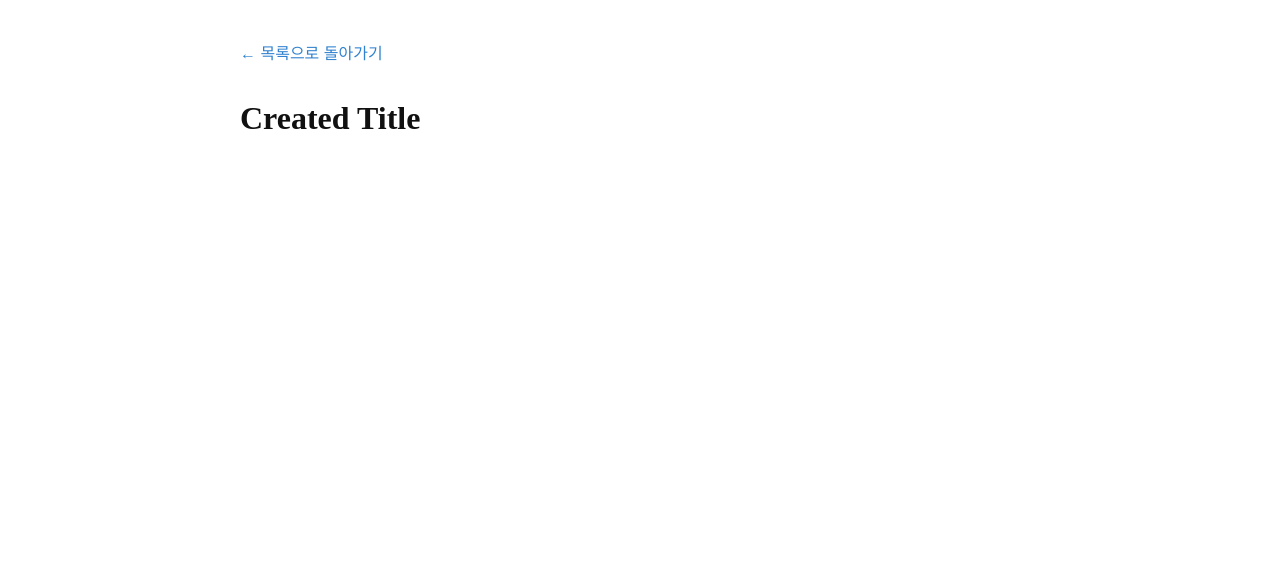
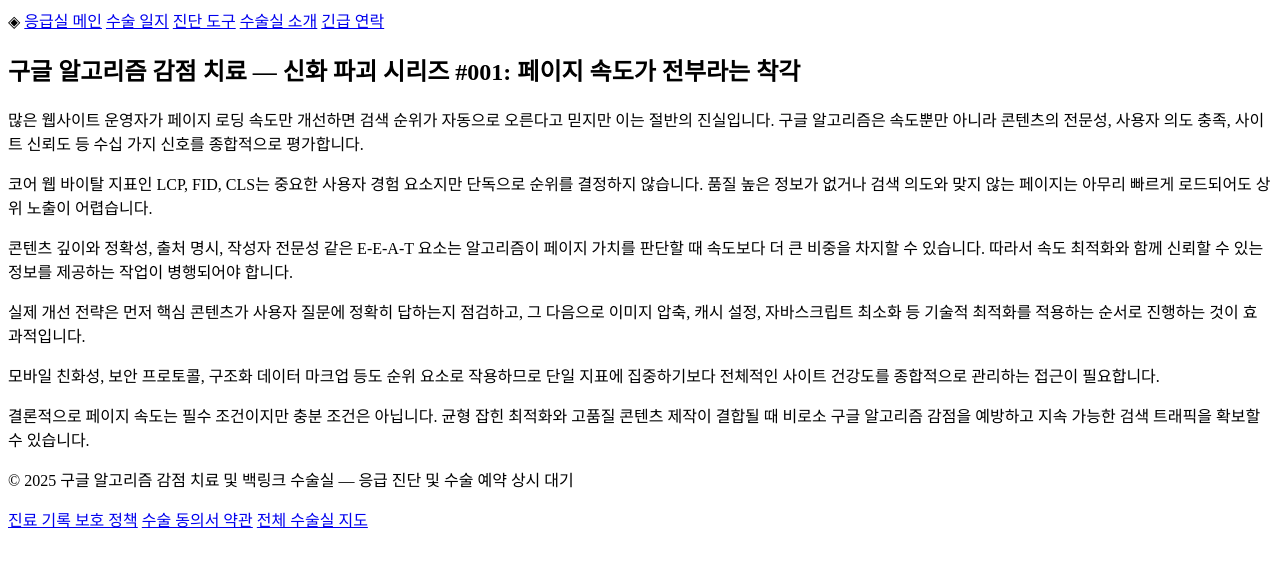
Before and after one commit to dydrkrtks7-cmd/bp-tokyo-doctor, a plain HTML site: page posts/myth-001-5ate6m.html in a window 1280 px wide. Drawn offline with Linux system fonts and the light colour scheme.

Commit message:
fix: 프롬프트 유출·한자 조각·반복 파손 제거 (2 files)

```diff
--- a/posts/myth-001-5ate6m.html
+++ b/posts/myth-001-5ate6m.html
@@ -1,28 +1,50 @@
 <!DOCTYPE html>
 <html lang="ko">
 <head>
-  <meta charset="UTF-8">
-  <meta name="viewport" content="width=device-width, initial-scale=1.0">
-  <title>Created Title</title>
-  <link rel="canonical" href="https://ishikyujin.space/posts/myth-001-5ate6m.html">
-  <style>
-    body { font-family: sans-serif; line-height: 1.8; max-width: 800px; margin: 40px auto; padding: 0 20px; color: #333; }
-    h1 { font-family: serif; color: #111; margin-bottom: 0.5em; }
-    h2 { font-size: 1.4em; margin: 1.5em 0 0.5em; color: #222; }
-    h3 { font-size: 1.15em; margin: 1.2em 0 0.4em; color: #444; }
-    p { margin: 0 0 1em; }
-    a { color: #3182ce; text-decoration: none; }
-    a:hover { text-decoration: underline; }
-  </style>
+    <meta charset="UTF-8">
+    <meta name="viewport" content="width=device-width, initial-scale=1.0">
+    <meta name="bpaas-design-system" content="brutalist-avantgarde">
+    <meta name="bpaas-design-theme" content="kr-night-electric">
+    <title>구글 알고리즘 감점 치료 — 신화 파괴 시리즈 #001: 페이지 속도가 전부라는 착각</title>
+    <meta name="description" content="페이지 속도만 최적화하면 구글 순위가 오른다는 건 위험한 신화입니다. 실제 알고리즘 감점 치료 과정에서 발견한 속도와 품질의 상관관계, 그리고 백링크 수술실의 통합 접근법을 공개합니다.">
+    <meta name="keywords" content="구글 알고리즘 감점 치료, 백링크 수술실, 페이지 속도 신화, SEO 오해, 검색엔진 최적화">
+    <link rel="canonical" href="https://ishikyujin.space/posts/myth-001-5ate6m.html">
+    <meta property="og:title" content="신화 파괴: 페이지 속도가 전부라는 착각 — 구글 알고리즘 감점 치료 및 백링크 수술실">
+    <meta property="og:description" content="페이지 속도만으로 구글 상위 노출을 기대하는 건 응급실에 반창고만 들고 가는 격입니다. 진짜 알고리즘 감점은 어디서 오는지, 백링크 수술은 왜 필요한지 낱낱이 해부합니다.">
+    <meta property="og:type" content="article">
+    <meta property="og:url" content="https://ishikyujin.space/posts/myth-001-5ate6m.html">
 </head>
 <body>
-  <header>
-    <a href="../index.html">← 목록으로 돌아가기</a>
-  </header>
-  <main>
-    <h1>Created Title</h1>
-    <article>
+    <nav class="nav-present">
+        <div class="t-box-fc1u">
+            <span class="q-ico-q3ia" aria-hidden="true">◈</span>
+            <a href="/" class="m-list-amo6">응급실 메인</a>
+            <a href="/posts" class="m-list-amo6">수술 일지</a>
+            <a href="/tools" class="m-list-amo6">진단 도구</a>
+            <a href="/about" class="m-list-amo6">수술실 소개</a>
+            <a href="/contact" class="m-list-amo6">긴급 연락</a>
+        </div>
+    </nav>
 
+    <main>
+<h2>구글 알고리즘 감점 치료 — 신화 파괴 시리즈 #001: 페이지 속도가 전부라는 착각</h2>
+<p>많은 웹사이트 운영자가 페이지 로딩 속도만 개선하면 검색 순위가 자동으로 오른다고 믿지만 이는 절반의 진실입니다. 구글 알고리즘은 속도뿐만 아니라 콘텐츠의 전문성, 사용자 의도 충족, 사이트 신뢰도 등 수십 가지 신호를 종합적으로 평가합니다.</p>
+<p>코어 웹 바이탈 지표인 LCP, FID, CLS는 중요한 사용자 경험 요소지만 단독으로 순위를 결정하지 않습니다. 품질 높은 정보가 없거나 검색 의도와 맞지 않는 페이지는 아무리 빠르게 로드되어도 상위 노출이 어렵습니다.</p>
+<p>콘텐츠 깊이와 정확성, 출처 명시, 작성자 전문성 같은 E‑E‑A‑T 요소는 알고리즘이 페이지 가치를 판단할 때 속도보다 더 큰 비중을 차지할 수 있습니다. 따라서 속도 최적화와 함께 신뢰할 수 있는 정보를 제공하는 작업이 병행되어야 합니다.</p>
+<p>실제 개선 전략은 먼저 핵심 콘텐츠가 사용자 질문에 정확히 답하는지 점검하고, 그 다음으로 이미지 압축, 캐시 설정, 자바스크립트 최소화 등 기술적 최적화를 적용하는 순서로 진행하는 것이 효과적입니다.</p>
+<p>모바일 친화성, 보안 프로토콜, 구조화 데이터 마크업 등도 순위 요소로 작용하므로 단일 지표에 집중하기보다 전체적인 사이트 건강도를 종합적으로 관리하는 접근이 필요합니다.</p>
+<p>결론적으로 페이지 속도는 필수 조건이지만 충분 조건은 아닙니다. 균형 잡힌 최적화와 고품질 콘텐츠 제작이 결합될 때 비로소 구글 알고리즘 감점을 예방하고 지속 가능한 검색 트래픽을 확보할 수 있습니다.</p>
 </main>
+
+    <footer class="t-foot-vil8">
+        <div class="t-box-fc1u">
+            <p class="r-txt-7dv7">© 2025 구글 알고리즘 감점 치료 및 백링크 수술실 — 응급 진단 및 수술 예약 상시 대기</p>
+            <nav>
+                <a href="/privacy" class="m-list-amo6">진료 기록 보호 정책</a>
+                <a href="/terms" class="m-list-amo6">수술 동의서 약관</a>
+                <a href="/sitemap" class="m-list-amo6">전체 수술실 지도</a>
+            </nav>
+        </div>
+    </footer>
 </body>
 </html>
```
Also changed, not shown: posts/major_compare-002-1g1ur8m.html (+22 -12 lines).
